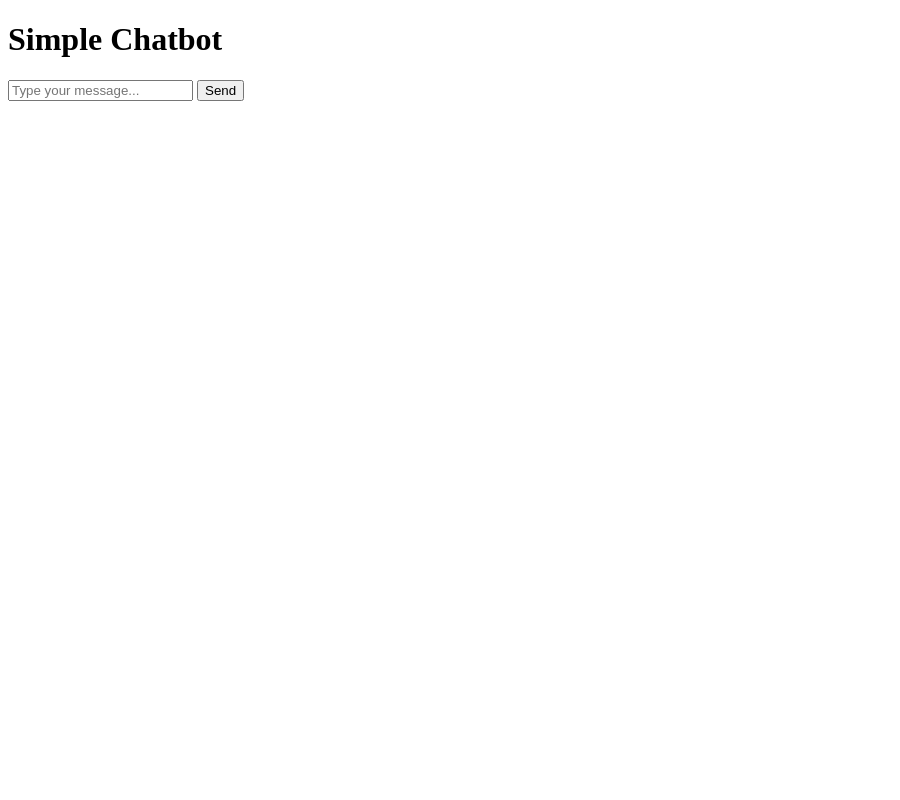
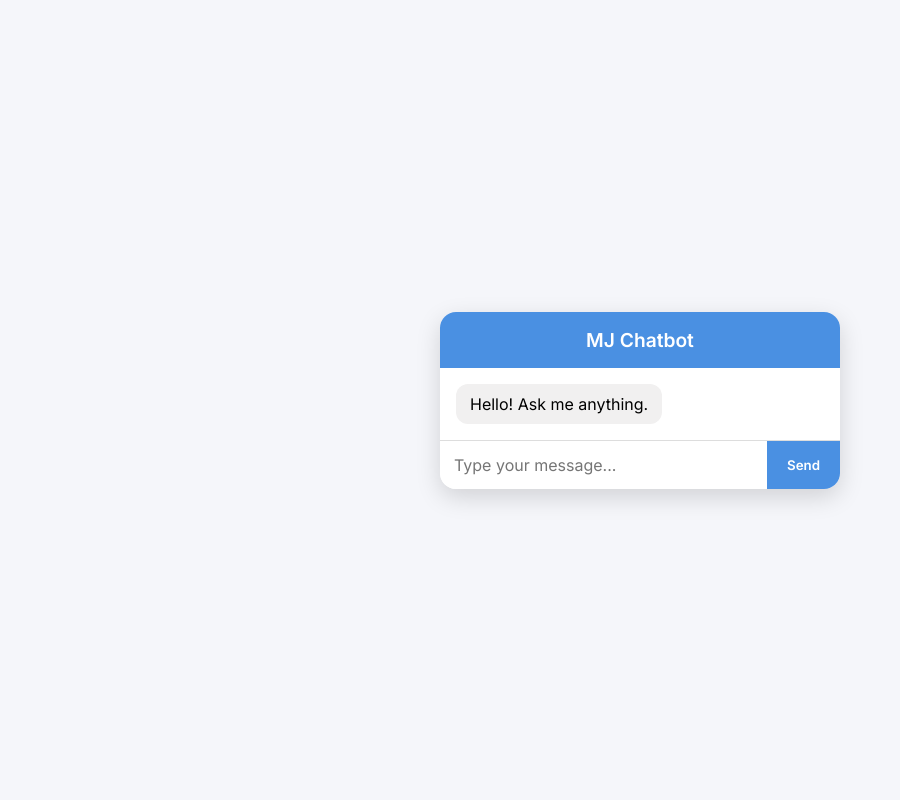
Before and after one commit to mjshubber-spec/my-flask-app, a Flask app: page / in a window 1280 px wide. Shown: the whole page, without its empty margins (0-900 px from the left). Run offline with Flask 3, Linux system fonts and the light colour scheme.

Commit message:
Update chatbot UI with professional layout

```diff
--- a/templates/index.html
+++ b/templates/index.html
@@ -1,13 +1,168 @@
 <!DOCTYPE html>
-<html>
+<html lang="en">
 <head>
-    <title>Chatbot</title>
+  <meta charset="UTF-8">
+  <meta name="viewport" content="width=device-width, initial-scale=1.0">
+  <title>MJ Chatbot</title>
+  <link href="https://fonts.googleapis.com/css2?family=Inter:wght@400;600&display=swap" rel="stylesheet">
+  <style>
+    /* General reset */
+    * {
+      box-sizing: border-box;
+      margin: 0;
+      padding: 0;
+      font-family: 'Inter', sans-serif;
+    }
+
+    body {
+      background-color: #f5f6fa;
+      display: flex;
+      justify-content: center;
+      align-items: center;
+      height: 100vh;
+    }
+
+    .chat-container {
+      width: 400px;
+      max-width: 90%;
+      background-color: #fff;
+      border-radius: 16px;
+      box-shadow: 0 8px 24px rgba(0,0,0,0.15);
+      display: flex;
+      flex-direction: column;
+      overflow: hidden;
+    }
+
+    .chat-header {
+      background-color: #4a90e2;
+      color: #fff;
+      padding: 16px;
+      font-weight: 600;
+      text-align: center;
+      font-size: 1.2rem;
+    }
+
+    .chat-body {
+      flex: 1;
+      padding: 16px;
+      overflow-y: auto;
+      display: flex;
+      flex-direction: column;
+      gap: 12px;
+    }
+
+    .message {
+      max-width: 75%;
+      padding: 10px 14px;
+      border-radius: 12px;
+      word-wrap: break-word;
+    }
+
+    .message.user {
+      background-color: #e1f5fe;
+      align-self: flex-end;
+    }
+
+    .message.bot {
+      background-color: #f1f0f0;
+      align-self: flex-start;
+    }
+
+    .chat-input {
+      display: flex;
+      border-top: 1px solid #ddd;
+    }
+
+    .chat-input input {
+      flex: 1;
+      padding: 14px;
+      border: none;
+      outline: none;
+      font-size: 1rem;
+    }
+
+    .chat-input button {
+      background-color: #4a90e2;
+      color: #fff;
+      border: none;
+      padding: 0 20px;
+      cursor: pointer;
+      font-weight: 600;
+      transition: background 0.3s;
+    }
+
+    .chat-input button:hover {
+      background-color: #357ab8;
+    }
+
+    /* Scrollbar styling */
+    .chat-body::-webkit-scrollbar {
+      width: 6px;
+    }
+
+    .chat-body::-webkit-scrollbar-thumb {
+      background-color: rgba(0,0,0,0.2);
+      border-radius: 3px;
+    }
+  </style>
 </head>
 <body>
-    <h1>Simple Chatbot</h1>
-    <form action="/chat" method="post">
-        <input type="text" name="message" placeholder="Type your message..." required>
-        <button type="submit">Send</button>
+
+  <div class="chat-container">
+    <div class="chat-header">MJ Chatbot</div>
+    <div class="chat-body" id="chat-body">
+      <div class="message bot">Hello! Ask me anything.</div>
+    </div>
+    <form class="chat-input" id="chat-form">
+      <input type="text" id="message" placeholder="Type your message..." autocomplete="off" required>
+      <button type="submit">Send</button>
     </form>
+  </div>
+
+  <script>
+    const chatForm = document.getElementById('chat-form');
+    const chatBody = document.getElementById('chat-body');
+
+    chatForm.addEventListener('submit', async (e) => {
+      e.preventDefault();
+      const input = document.getElementById('message');
+      const userMsg = input.value.trim();
+      if (!userMsg) return;
+
+      // Add user message to chat
+      const userDiv = document.createElement('div');
+      userDiv.classList.add('message', 'user');
+      userDiv.textContent = userMsg;
+      chatBody.appendChild(userDiv);
+      chatBody.scrollTop = chatBody.scrollHeight;
+
+      input.value = '';
+
+      // Send message to Flask endpoint
+      try {
+        const res = await fetch('/chat', {
+          method: 'POST',
+          headers: { 'Content-Type': 'application/x-www-form-urlencoded' },
+          body: `message=${encodeURIComponent(userMsg)}`
+        });
+        const data = await res.text();
+
+        const botDiv = document.createElement('div');
+        botDiv.classList.add('message', 'bot');
+        botDiv.innerHTML = data;
+        chatBody.appendChild(botDiv);
+        chatBody.scrollTop = chatBody.scrollHeight;
+
+      } catch (err) {
+        console.error(err);
+        const botDiv = document.createElement('div');
+        botDiv.classList.add('message', 'bot');
+        botDiv.textContent = "Oops! Something went wrong.";
+        chatBody.appendChild(botDiv);
+        chatBody.scrollTop = chatBody.scrollHeight;
+      }
+    });
+  </script>
+
 </body>
 </html>
```
